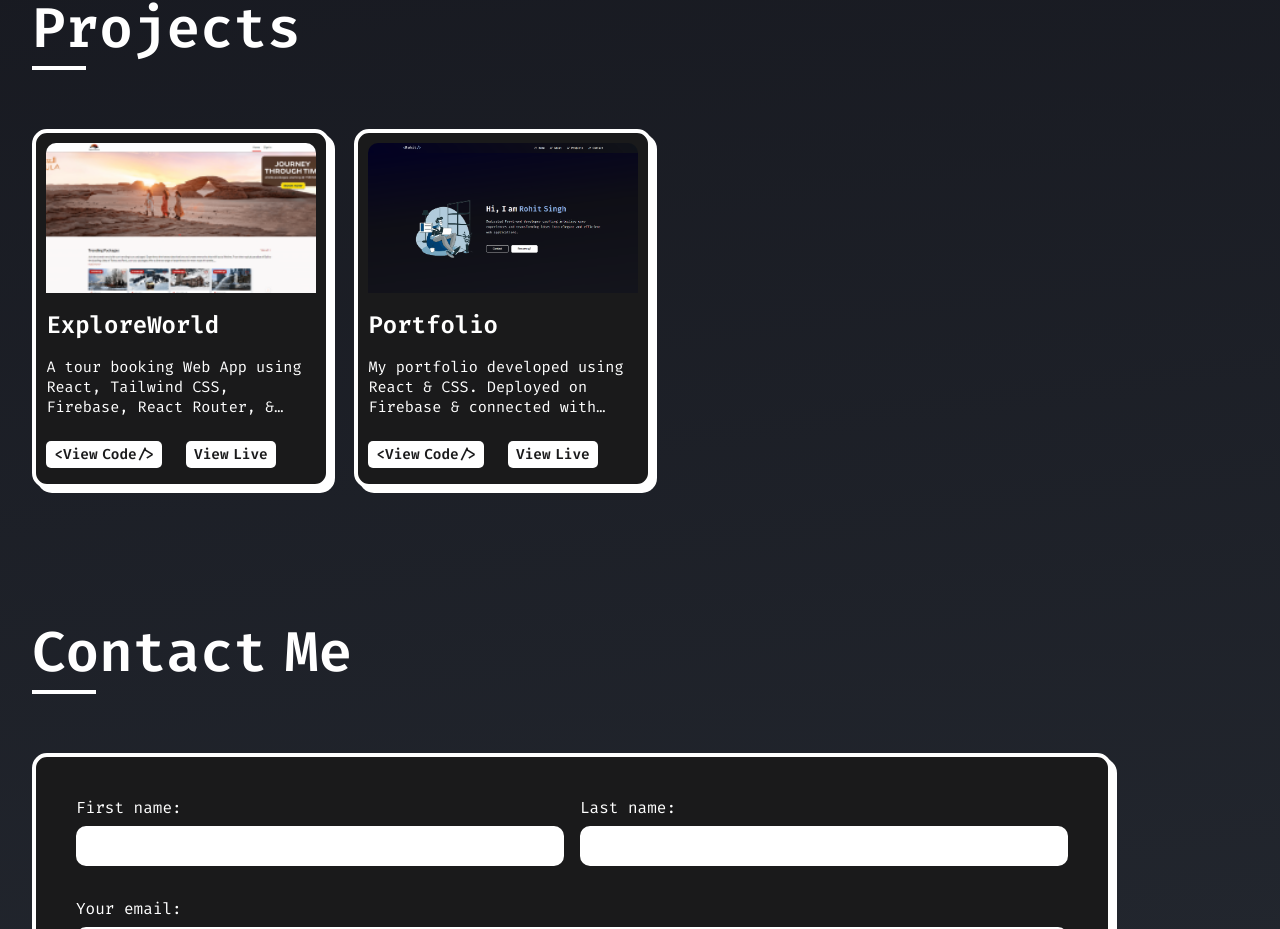
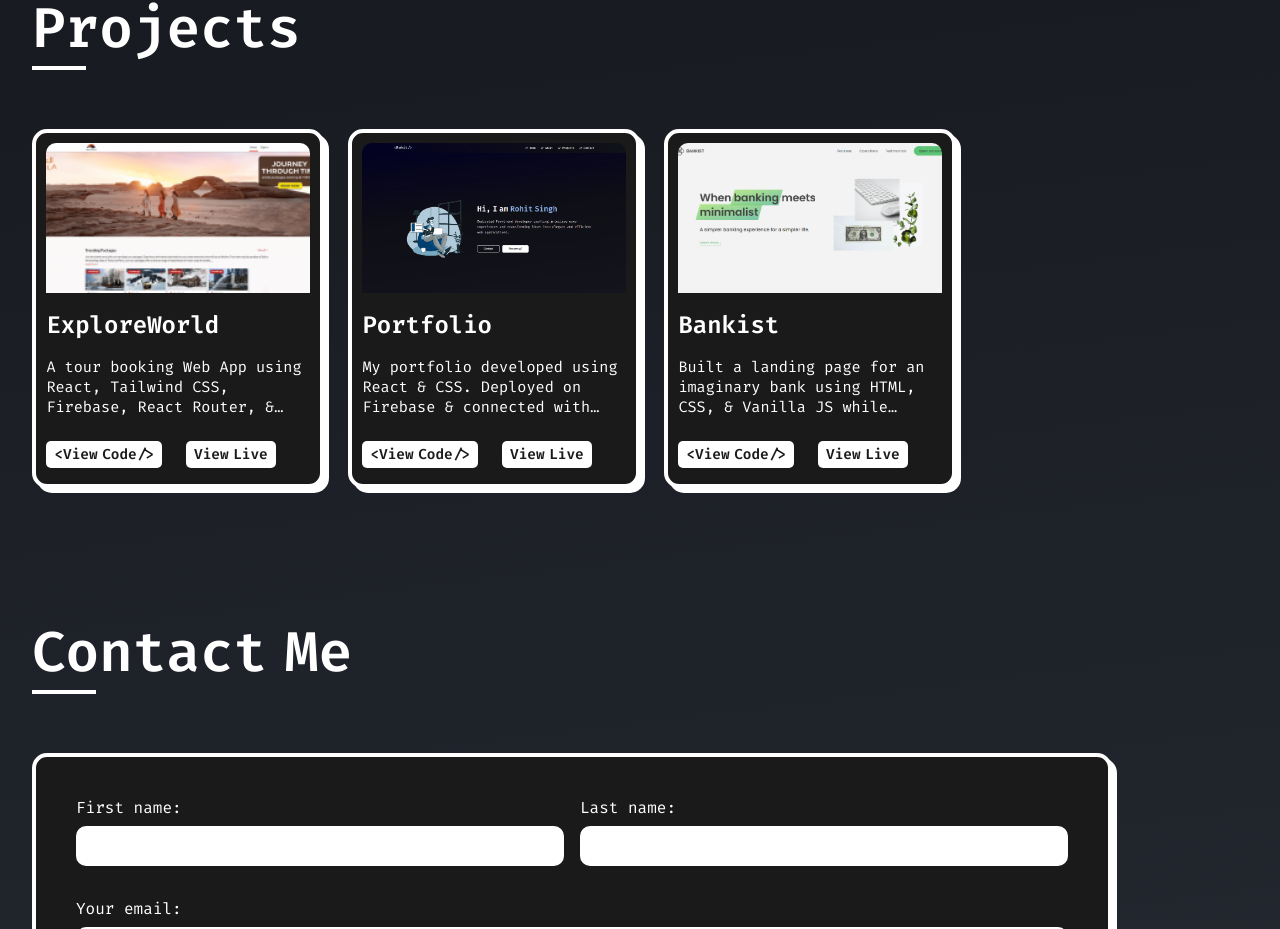
Before and after one commit to HitOP2509/portfolio-new, a React (Vite) app: page / in a window 1280 px wide. Shown: the part 1536-2465 px from the top of the page. Built offline with nearby package versions, Linux system fonts and the light colour scheme.

Commit message:
added new project

```diff
--- a/src/components/Projects/Projects.jsx
+++ b/src/components/Projects/Projects.jsx
@@ -19,6 +19,14 @@ const Projects = () => {
             desc: "My portfolio developed using React & CSS. Deployed on Firebase & connected with Github for CI/CD.",
             gitLink: "https://github.com/HitOP2509/portfolio-new",
             liveLink: "https://rohitsingh-portfolio.web.app",
+        },
+        {
+            id: 3,
+            imgSrc: "./images/project-images/bankist.png",
+            title: "Bankist",
+            desc: "Built a landing page for an imaginary bank using HTML, CSS, & Vanilla JS while learning JS. Deployed on Firebase.",
+            gitLink: "https://github.com/HitOP2509/Bankist-DOM",
+            liveLink: "https://bankist-js-dom.web.app/",
         },
     ];
     return (
```
Also changed, not shown: public/images/project-images/bankist.png (added).
